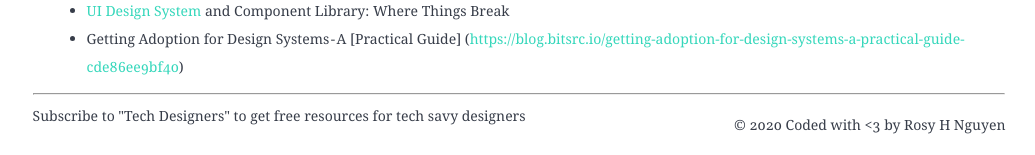
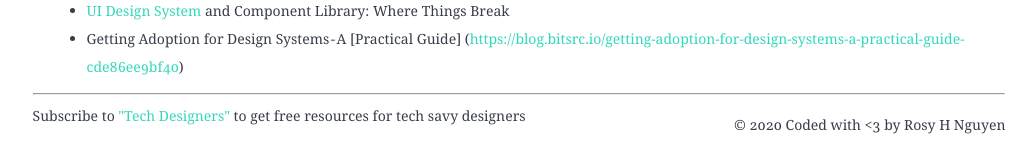
Before and after one commit to rosyhnguyen/rosyblog, a Jekyll site: the page built from _posts/2020-06-14-build-design-system-collection-from-scratch.html, in a window 1280 px wide and 900 px high, scrolled down 3534 px. Shown: the part 742-897 px from the top of the window, without its empty margins (121-1156 px from the left). Built offline with Jekyll 4.4.1, drawn with Linux system fonts in a browser that asks for light colours; nearby versions of some CDN libraries.

Commit message:
update footer

```diff
--- a/_layouts/post.html
+++ b/_layouts/post.html
@@ -8,9 +8,9 @@
 
             <div >
                 <div >
-                    <div style="float: left;">Subscribe to "Tech Designers" to get free resources for tech savy designers
-                        <a href="https://rosy.substack.com" target="_blank"></a>
-
+                    <div style="float: left;">Subscribe to
+                        <a href="https://rosy.substack.com" target="_blank">"Tech Designers"</a>
+                        to get free resources for tech savy designers
                     </div>
                 </div>
 
```
